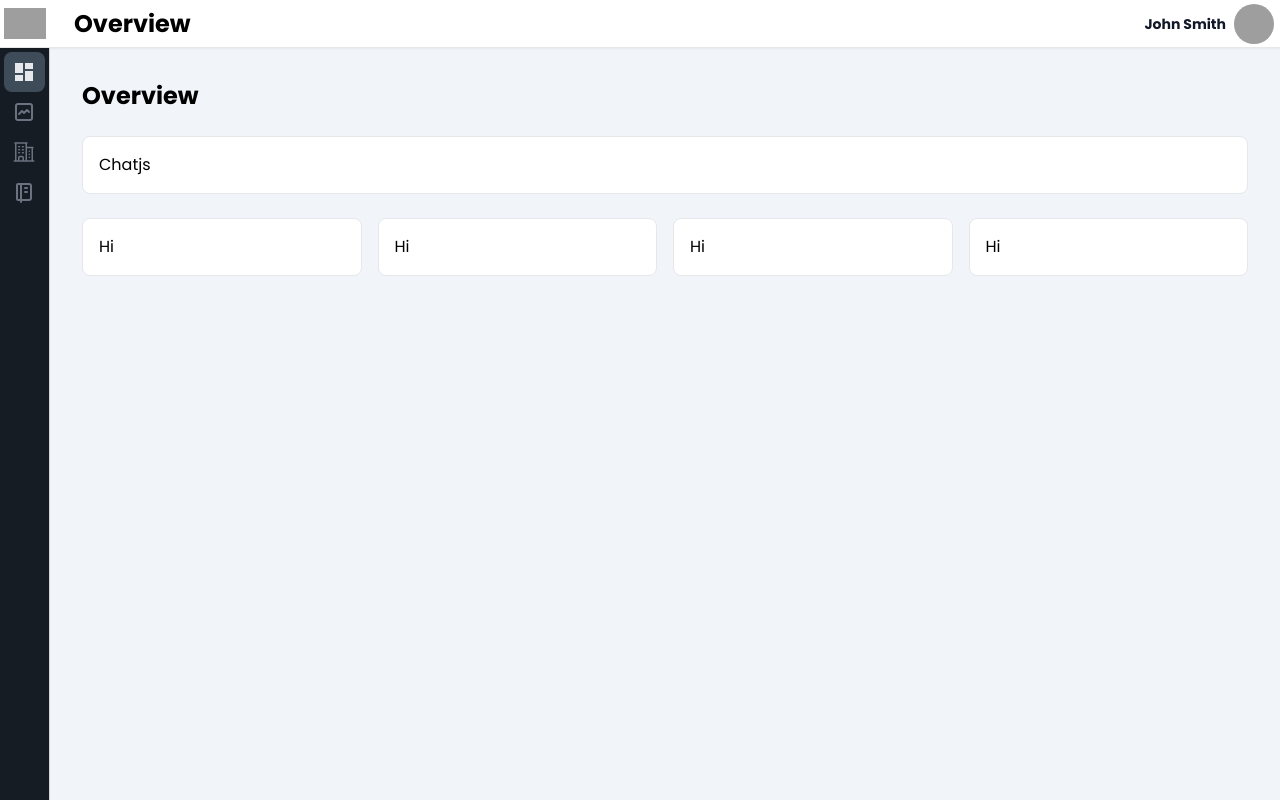
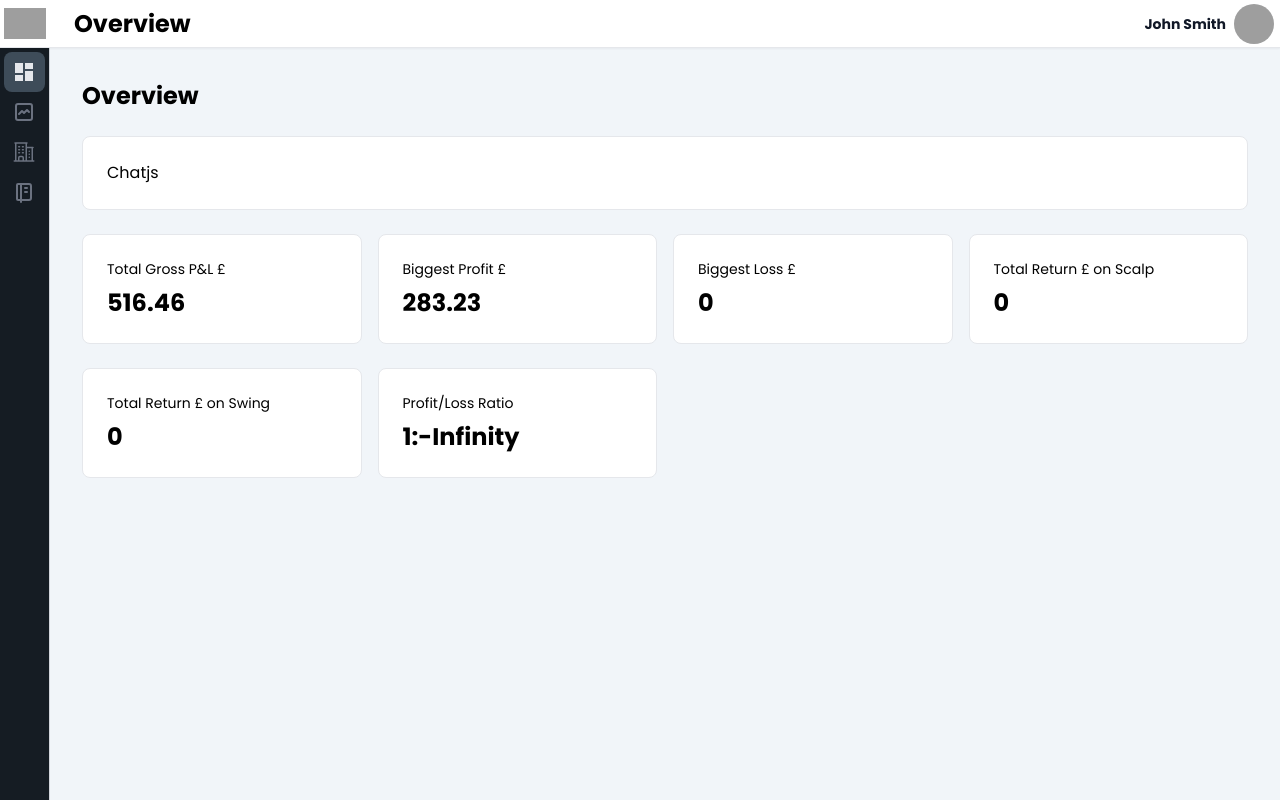
Before and after one commit to AurelianSpodarec/tradesmash-demo, a React (Vite) app: page / in a window 1280 px wide. Built offline with nearby package versions, Linux system fonts and the light colour scheme; grey boxes are pictures that could not be loaded.

Commit message:
feat: Created CardMetric and put Card into atoms

```diff
--- a/src/database/migrations/fakeTrades.json
+++ b/src/database/migrations/fakeTrades.json
@@ -19,8 +19,8 @@
         "riskPercentage": 2.3,
         "averageOpenPrice": 128.5,
         "averageClosePrice": null,
-        "riskRewardRatio": null,
-        "grossProfitAndLoss": null,
+        "riskRewardRatio": 1.4,
+        "grossProfitAndLoss": 233.23,
         "marketCondition": "bullish",
         "tradeDuration": null,
         "tradeType": "day trade",
@@ -57,8 +57,8 @@
         "riskPercentage": 2.3,
         "averageOpenPrice": 128.5,
         "averageClosePrice": null,
-        "riskRewardRatio": null,
-        "grossProfitAndLoss": null,
+        "riskRewardRatio": 2.4,
+        "grossProfitAndLoss": 283.23,
         "marketCondition": "bearish",
         "tradeDuration": null,
         "tradeType": "day trade",
--- a/src/store/features/trades/tradeSliceSelectors.tsx
+++ b/src/store/features/trades/tradeSliceSelectors.tsx
@@ -5,20 +5,20 @@ export const hasTradeNotes = (tradeID: number) => useSelector((state: { notes:an
 
 export const getTotalTradesGrossPnL = () => useSelector((state: { trades: TradeState }) => state.trades.trades.reduce((acc, trade) => acc + trade.grossProfitAndLoss, 0));
 
+
+
 export const getBiggestProfit = () => useSelector((state: { trades: TradeState }) => {
     const profits = state.trades.trades.filter(trade => trade.grossProfitAndLoss > 0).map(trade => trade.grossProfitAndLoss);
-    if (profits.length === 0) {
-        return null; // no profits found
-    }
+    if (profits.length === 0) return null; // no profits found
+
     const biggestProfit = profits.reduce((a, b) => Math.max(a, b));
     return biggestProfit;
 });
 
 export const getBiggestLoss = () => useSelector((state: { trades: TradeState }) => {
     const losses = state.trades.trades.filter(trade => trade.grossProfitAndLoss < 0).map(trade => trade.grossProfitAndLoss);
-    if (losses.length === 0) {
-        return null; // no losses found
-    }
+    if (losses.length === 0) return 0; // no losses found
+
     const biggestLoss = losses.reduce((a, b) => Math.min(a, b));
     return biggestLoss;
 });
@@ -42,16 +42,16 @@ export const getProfitLossRatio = () => useSelector((state: { trades: TradeState
     return `1:${formattedRatio}`;
 });
 
-
-
 export const getTotalSwingGrossPL = () => useSelector((state: {trades: TradeState}) => {
     return state.trades.trades
         .filter(trade => trade.strategy === 'swing trading')
         .reduce((total, trade) => total + trade.grossProfitAndLoss, 0);
 });
 
-  // Selector to get total.grossProfitAndLoss by scalp strategy
+
+// Selector to get total.grossProfitAndLoss by scalp strategy
 export const getTotalScalpGrossPL = () => useSelector((state) => {
-    return state.trades.trades.filter(trade => trade.strategy === 'scalp')
-                             .reduce((total, trade) => total + trade.grossProfitAndLoss, 0);
+    return state.trades.trades.
+        filter(trade => trade.strategy === 'scalp')
+        .reduce((total, trade) => total + trade.grossProfitAndLoss, 0);
 });
--- /dev/null
+++ b/src/views/atoms/Card.tsx
@@ -0,0 +1,15 @@
+function Card({ title, children, className }:CardProps) {
+    return (
+        <div className={`${className} overflow-hidden rounded-lg border border-gray-200 bg-white p-6 mb-6`}>
+            {children ? children : title}
+        </div>
+    )
+}
+
+export default Card;
+
+interface CardProps {
+    title?: string;
+    children?: React.ReactNode;
+    className?: string;
+}
--- a/src/views/components/Card.tsx
+++ /dev/null
@@ -1,14 +0,0 @@
-function Card({ title, children }:CardProps) {
-    return (
-        <div className="overflow-hidden rounded-lg border border-gray-200 bg-white p-4 mb-6">
-            {children ? children : title}
-        </div>
-    )
-}
-
-export default Card;
-
-interface CardProps {
-    title?: string;
-    children?: React.ReactNode;
-}
--- /dev/null
+++ b/src/views/components/Card/CardMetric.tsx
@@ -0,0 +1,20 @@
+import Card from "@/views/atoms/Card";
+
+function CardMetric({ title, value, className }:CardMetricProps) {
+    return (
+        <Card className={className}>
+        <div className="flex flex-col">
+            <span className="text-sm mb-2">{title}</span>
+            <span className="text-2xl font-semibold">{value}</span>
+        </div>
+        </Card>
+    )
+}
+
+export default CardMetric;
+
+interface CardMetricProps {
+    title?: string;
+    value?: string | number | null;
+    className?: string;
+}
--- a/src/views/pages/Home/HomeIndex.tsx
+++ b/src/views/pages/Home/HomeIndex.tsx
@@ -1,14 +1,19 @@
-import Card from "@/views/components/Card";
+import Card from "@/views/atoms/Card";
 import Container from "../_components/Container";
+
 import PageHeader from "@/views/components/PageHeader";
+import CardMetric from "@/views/components/Card/CardMetric";
 
-// function PageTitle() {
-//     return (
+import { getBiggestLoss, getBiggestProfit, getProfitLossRatio, getTotalScalpGrossPL, getTotalSwingGrossPL, getTotalTradesGrossPnL } from "@/store/features/trades/tradeSliceSelectors";
 
-//     )
-// }
 
 function HomeIndex() {
+    const totalGrossPnL = getTotalTradesGrossPnL()
+    const biggestProfit = getBiggestProfit()
+    const biggestLoss = getBiggestLoss()
+    const totalScalpGrossPL = getTotalScalpGrossPL()
+    const totalSwingGrossPL = getTotalSwingGrossPL()
+    const profitLossRatio = getProfitLossRatio();
 
     return (
         <Container>
@@ -25,11 +30,13 @@ function HomeIndex() {
 
             <section className="mb-4">
 
-                <div className="grid grid-cols-4 gap-4">
-                    <Card>Hi</Card>
-                    <Card>Hi</Card>
-                    <Card>Hi</Card>
-                    <Card>Hi</Card>
+                <div className="grid grid-cols-4 gap-x-4">
+                    <CardMetric title="Total Gross P&L £" value={totalGrossPnL} />
+                    <CardMetric title="Biggest Profit £" value={biggestProfit} />
+                    <CardMetric title="Biggest Loss £" value={biggestLoss} />
+                    <CardMetric title="Total Return £ on Scalp" value={totalScalpGrossPL} />
+                    <CardMetric title="Total Return £ on Swing" value={totalSwingGrossPL} />
+                    <CardMetric title="Profit/Loss Ratio" value={profitLossRatio} />
                 </div>
 
             </section>
--- a/src/views/pages/Trades/TradesIndex.tsx
+++ b/src/views/pages/Trades/TradesIndex.tsx
@@ -1,6 +1,6 @@
 import { useDispatch, useSelector } from 'react-redux';
 import Container from '../_components/Container';
-import Card from '@/views/components/Card';
+import Card from '@/views/atoms/Card';
 import PageHeader from '@/views/components/PageHeader';
 import ITrade from '@/interface/ITrade';
 
--- a/src/views/pages/_components/Header/Header.tsx
+++ b/src/views/pages/_components/Header/Header.tsx
@@ -53,7 +53,7 @@ function Header() {
                             </span>
                         </div>
 
-                        <img className="h-10 w-10 rounded-full bg-gray-50" src="https://media.licdn.com/dms/image/C4E03AQFVCKi33RhRnw/profile-displayphoto-shrink_100_100/0/1656494147901?e=1687996800&v=beta&t=j1xxtYBcK4YmuFifzkigLRykqF22l9y1yqwZoGLOdUw" alt="" />
+                        <img className="h-10 w-10 rounded-full bg-gray-50" src="https://marketplace.canva.com/EAFEits4-uw/1/0/1600w/canva-boy-cartoon-gamer-animated-twitch-profile-photo-oEqs2yqaL8s.jpg" alt="" />
                     </button>
                     </div>
 
```
Also changed, not shown: src/views/atoms/Input.tsx (renamed from src/views/components/Input.tsx).
